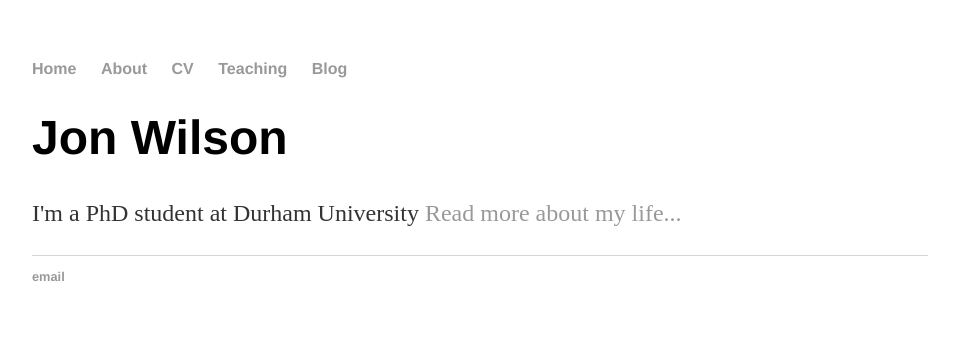
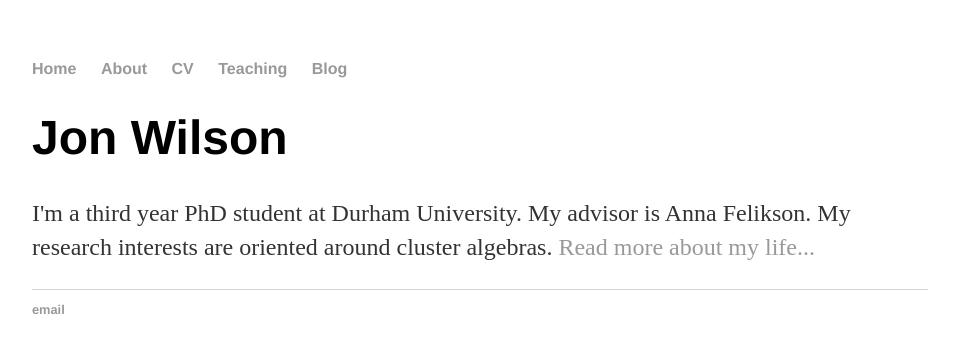
Before and after one commit to jon-m-wilson/jon-m-wilson.github.io, a Jekyll site: the page built from index.html, in a window 1280 px wide. Shown: the top 353 px of the page, without its empty margins (160-1119 px from the left). Built offline with Jekyll 4.4.1, drawn with Linux system fonts in a browser that asks for light colours.

Commit message:
Update index.html

```diff
--- a/index.html
+++ b/index.html
@@ -4,5 +4,5 @@ title: Jon Wilson
 ---
 <div class="blurb">
 	<h1>Jon Wilson</h1>
-	<p>I'm a PhD student at Durham University <a href="/about">Read more about my life...</a></p>
+	<p>I'm a third year PhD student at Durham University. My advisor is Anna Felikson. My research interests are oriented around cluster algebras. <a href="/about">Read more about my life...</a></p>
 </div><!-- /.blurb -->
```
